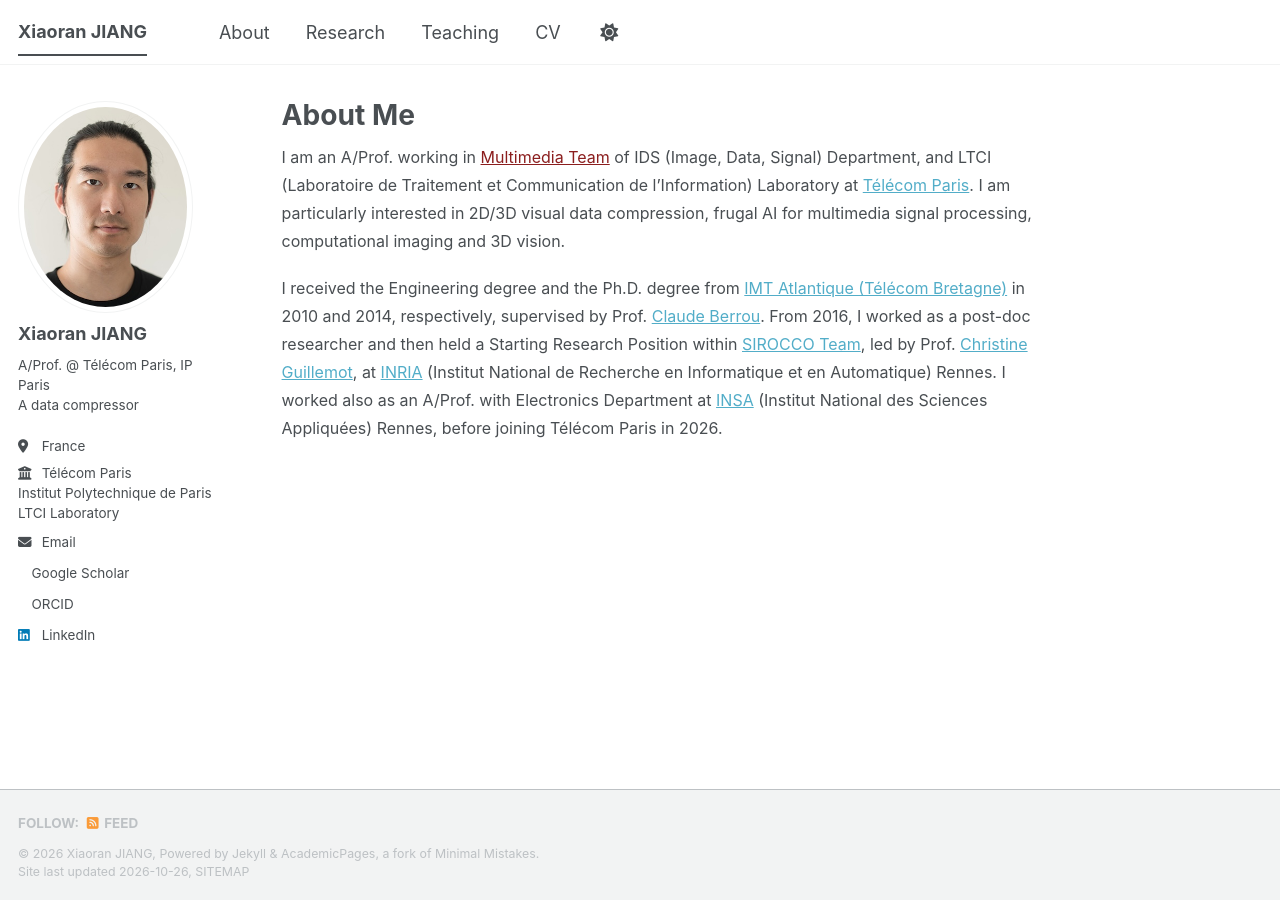
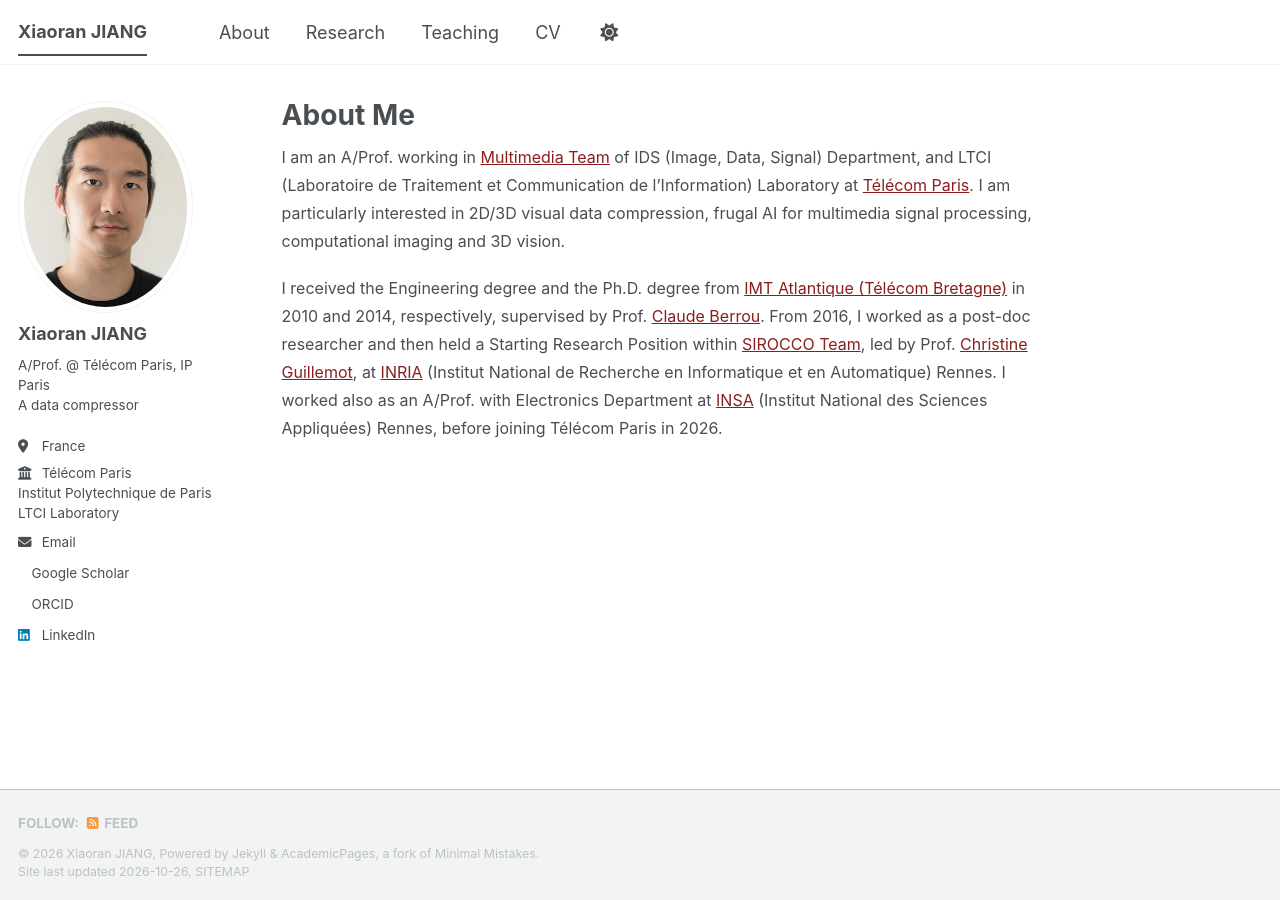
Before and after one commit to xiaoranjiang/xiaoranjiang.github.io, a Jekyll site: the page built from _pages/about.md, in a window 1280 px wide. Built offline with Jekyll 4.4.1, drawn with Linux system fonts in a browser that asks for light colours; a style sheet for code colours, icons or effects is not loaded.

Commit message:
Update about.md

```diff
--- a/_pages/about.md
+++ b/_pages/about.md
@@ -7,10 +7,10 @@ redirect_from:
   - /about.html
 ---
 
-I am an A/Prof. working in <a href="https://mm.telecom-paris.fr/" class="custom-link">Multimedia Team</a> of IDS (Image, Data, Signal) Department, and LTCI (Laboratoire de Traitement et Communication de l'Information) Laboratory at [Télécom Paris](https://www.telecom-paris.fr).
+I am an A/Prof. working in <a href="https://mm.telecom-paris.fr/" class="custom-link">Multimedia Team</a> of IDS (Image, Data, Signal) Department, and LTCI (Laboratoire de Traitement et Communication de l'Information) Laboratory at <a href="https://telecom-paris.fr/" class="custom-link">Télécom Paris</a>.
 I am particularly interested in 2D/3D visual data compression, frugal AI for multimedia signal processing, computational imaging and 3D vision.
 
-I received the Engineering degree and the Ph.D. degree from [IMT Atlantique (Télécom Bretagne)](https://www.imt-atlantique.fr/) in 2010 and 2014, respectively, supervised by Prof. [Claude Berrou](https://fr.wikipedia.org/wiki/Claude_Berrou). From 2016, I worked as a post-doc researcher and then held a Starting Research Position within [SIROCCO Team](https://team.inria.fr/sirocco/fr/), led by Prof. [Christine Guillemot](https://people.rennes.inria.fr/Christine.Guillemot/), at [INRIA](https://www.inria.fr/en) (Institut National de Recherche en Informatique et en Automatique) Rennes. I worked also as an A/Prof. with Electronics Department at [INSA](https://www.insa-rennes.fr/) (Institut National des Sciences Appliquées) Rennes, before joining Télécom Paris in 2026.
+I received the Engineering degree and the Ph.D. degree from <a href="https://www.imt-atlantique.fr/" class="custom-link">IMT Atlantique (Télécom Bretagne)</a> in 2010 and 2014, respectively, supervised by Prof. <a href="https://fr.wikipedia.org/wiki/Claude_Berrou" class="custom-link">Claude Berrou</a>. From 2016, I worked as a post-doc researcher and then held a Starting Research Position within <a href="https://team.inria.fr/sirocco/fr/" class="custom-link">SIROCCO Team</a>, led by Prof. <a href="https://people.rennes.inria.fr/Christine.Guillemot/" class="custom-link">Christine Guillemot</a>, at <a href="https://www.inria.fr/en" class="custom-link">INRIA</a> (Institut National de Recherche en Informatique et en Automatique) Rennes. I worked also as an A/Prof. with Electronics Department at <a href="https://www.insa-rennes.fr/" class="custom-link">INSA</a> (Institut National des Sciences Appliquées) Rennes, before joining Télécom Paris in 2026.
 
 
 <!--
```
